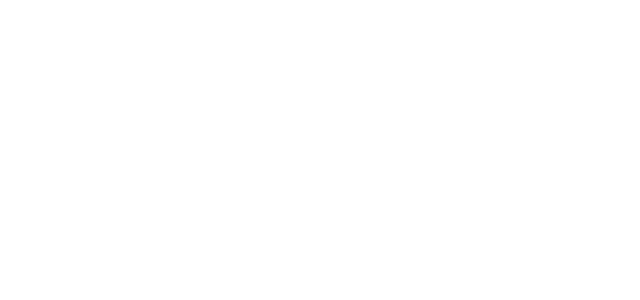
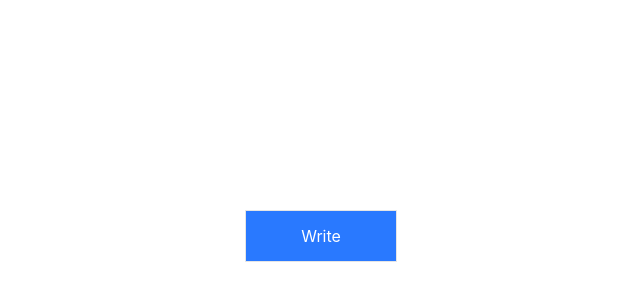
Before and after one commit to okpalaChidiebere/reactnd-mastering-web-animations, a React (Create React App) app: page /evolvingWriteButton in a window 1280 px wide. Before the commit this address had no page. Shown: the part 164-464 px from the top of the page, without its empty margins (319-959 px from the left). Built offline with nearby package versions, Linux system fonts and the light colour scheme.

Commit message:
evolving write button

```diff
--- a/package.json
+++ b/package.json
@@ -8,6 +8,7 @@
     "@testing-library/user-event": "^13.5.0",
     "react": "^18.2.0",
     "react-dom": "^18.2.0",
+    "react-icons": "^4.9.0",
     "react-router-dom": "^6.11.2",
     "react-scripts": "5.0.1",
     "web-vitals": "^2.1.4"
--- a/src/App.js
+++ b/src/App.js
@@ -1,5 +1,11 @@
-import { BrowserRouter as Router, Route, Routes } from "react-router-dom";
+import {
+  BrowserRouter as Router,
+  Route,
+  Routes,
+  Navigate,
+} from "react-router-dom";
 import Home from "./components/Home";
+import EvolvingWriteButton from "./components/EvolvingWriteButton";
 import styles from "./css/App.module.css";
 
 function App() {
@@ -8,7 +14,12 @@
       <div className={styles.App}>
         <Routes>
           {/* <Route element={Layout}> */}
-          <Route path="/" element={<Home />} />
+          <Route path="/" element={<Navigate to="/evolvingWriteButton" />} />
+          <Route path="home" element={<Home />} />
+          <Route
+            path="/evolvingWriteButton"
+            element={<EvolvingWriteButton />}
+          />
           {/* </Route> */}
         </Routes>
       </div>
--- /dev/null
+++ b/src/components/EvolvingWriteButton.js
@@ -0,0 +1,179 @@
+import { useCallback, useEffect, useRef, useState } from "react";
+import { FaCaretSquareDown } from "react-icons/fa";
+import {
+  MdFormatBold,
+  MdFormatListBulleted,
+  MdFormatListNumbered,
+  MdFormatItalic,
+  MdFormatUnderlined,
+  MdInsertPhoto,
+  MdLink,
+} from "react-icons/md"; // https://react-icons.github.io/react-icons/icons?name=md
+import styles from "../css/styles.module.css";
+
+const config = {
+  duration: 290,
+  fill: "both",
+  easing: "cubic-bezier(.53,.57,.04,.97)",
+};
+
+export default function EvolvingWriteButton() {
+  const editorWrapRef = useRef(null);
+  const editorToolBarRef = useRef(null);
+  const editorTextAreaRef = useRef(null);
+  const editorButtonRef = useRef(null);
+  const inputRef = useRef(null);
+
+  const editorWrapAnimation = useRef(null);
+  const editorToolBarAnimation = useRef(null);
+  const editorTextAreaAnimation = useRef(null);
+  const editorButtonAnimation = useRef(null);
+
+  const [state, setState] = useState({ open: false });
+  const {
+    absoluteFill,
+    bar,
+    buttonText,
+    center,
+    container,
+    editor,
+    rightInnerBar,
+    toolbar,
+    lowerView,
+    input,
+  } = styles;
+
+  const toggleTransform = useCallback(async () => {
+    if (state.open === false) {
+      editorWrapAnimation.current?.updatePlaybackRate(1);
+      editorToolBarAnimation.current?.updatePlaybackRate(1);
+      editorTextAreaAnimation.current?.updatePlaybackRate(1);
+      editorButtonAnimation.current?.updatePlaybackRate(1);
+
+      await Promise.all([
+        editorWrapAnimation.current?.ready,
+        editorToolBarAnimation.current?.ready,
+        editorTextAreaAnimation.current?.ready,
+        editorButtonAnimation.current?.ready,
+      ]);
+
+      editorWrapAnimation.current?.play();
+      editorToolBarAnimation.current?.play();
+      editorTextAreaAnimation.current?.play();
+      editorButtonAnimation.current?.play();
+    } else {
+      editorWrapAnimation.current?.reverse();
+      editorToolBarAnimation.current?.reverse();
+      editorTextAreaAnimation.current?.reverse();
+      editorButtonAnimation.current?.reverse();
+    }
+
+    await Promise.all([
+      editorWrapAnimation.current?.finished,
+      editorToolBarAnimation.current?.finished,
+      editorTextAreaAnimation.current?.finished,
+      editorButtonAnimation.current?.finished,
+    ]);
+
+    state.open
+      ? inputRef.current.blur() //here we are heading towards not opening the editor, so we blur out the keyboard
+      : inputRef.current.focus();
+
+    setState((state) => ({
+      open: !state.open,
+    }));
+  }, [state.open]);
+
+  useEffect(() => {
+    editorWrapAnimation.current = new Animation(
+      new KeyframeEffect(
+        editorWrapRef.current,
+        {
+          width: ["12%", "90%", "90%"], // we want the editor to be at full width at half of the animation
+          offset: [0, 0.5, 1],
+        },
+        config
+      ),
+      document.timeline
+    );
+
+    editorToolBarAnimation.current = new Animation(
+      new KeyframeEffect(
+        editorToolBarRef.current,
+        {
+          opacity: [0, 1, 1], // after half of the animation, we want the toolbar visible
+          offset: [0, 0.5, 1],
+        },
+        config
+      ),
+      document.timeline
+    );
+
+    editorTextAreaAnimation.current = new Animation(
+      new KeyframeEffect(
+        editorTextAreaRef.current,
+        {
+          height: ["0px", "0px", "150px"],
+          opacity: [0, 0.7, 1],
+          offset: [0, 0.7, 1],
+        },
+        config
+      ),
+      document.timeline
+    );
+
+    editorButtonAnimation.current = new Animation(
+      new KeyframeEffect(
+        editorButtonRef.current,
+        { opacity: [1, 0, 0], offset: [0, 0.5, 1] },
+        config
+      ),
+      document.timeline
+    );
+  }, []);
+
+  return (
+    <div className={container}>
+      {
+        <div ref={editorWrapRef} className={editor}>
+          <div className={bar}>
+            <div ref={editorToolBarRef} className={toolbar}>
+              <MdFormatBold color="#FFF" size={30} />
+              <MdFormatItalic color="#FFF" size={30} />
+              <MdFormatUnderlined color="#FFF" size={30} />
+              <MdFormatListBulleted color="#FFF" size={30} />
+              <MdFormatListNumbered color="#FFF" size={30} />
+              <div className={rightInnerBar}>
+                <MdLink color="#FFF" size={30} />
+                <MdInsertPhoto color="#FFF" size={30} />
+                <FaCaretSquareDown color="#FFF" size={30} />
+              </div>
+            </div>
+
+            {/** this button will stay in the center and the toolbar grow or shrink in width */}
+            <div
+              ref={editorButtonRef}
+              className={[absoluteFill, center].join(" ")}
+              style={{
+                pointerEvents: state.open ? "none" : "auto",
+                cursor: "pointer",
+              }}
+              onClick={toggleTransform}
+            >
+              <span className={buttonText}>Write</span>
+            </div>
+          </div>
+
+          <div ref={editorTextAreaRef} className={lowerView}>
+            <textarea
+              placeholder="Start writing ... "
+              // we use absoluteFill for the input so that the input can grow or shrink as we animate the wrapper div
+              className={[absoluteFill, input].join(" ")}
+              ref={inputRef}
+            />
+          </div>
+        </div>
+      }
+    </div>
+  );
+}
--- /dev/null
+++ b/src/css/styles.module.css
@@ -0,0 +1,87 @@
+.container {
+  flex: 1;
+  min-height: 100vh;
+  display: flex;
+  flex-direction: column;
+  justify-content: center;
+  align-items: center;
+  overflow: hidden;
+}
+
+.absoluteFill {
+  position: absolute;
+  left: 0;
+  right: 0;
+  top: 0;
+  bottom: 0;
+}
+
+.center {
+  display: flex;
+  align-items: center;
+  justify-content: center;
+}
+
+.buttonText {
+  color: #fff;
+}
+
+.editor {
+  position: relative;
+  border-style: solid;
+  border-width: 1px;
+  border-color: rgba(0, 0, 0, 0.1);
+  /* properties to be animated */
+  width: 12%;
+}
+
+.bar {
+  position: relative;
+  display: flex;
+  background-color: #2979ff;
+  height: 50px;
+  justify-content: center;
+}
+
+.toolbar {
+  display: flex;
+  flex-direction: row;
+  padding: 0px 10px;
+  align-items: center;
+  justify-content: flex-start;
+  overflow: hidden;
+  flex: 1;
+  /* properties to be animated */
+  opacity: 0;
+}
+
+.rightInnerBar {
+  display: flex;
+  flex-direction: row;
+  align-items: center;
+  flex: 1;
+  justify-content: flex-end;
+}
+
+.lowerView {
+  position: relative;
+  overflow: hidden;
+  /* properties to be animated */
+  height: 0px;
+}
+
+.input {
+  padding: 10px;
+  font-size: 20px;
+  border: none;
+}
+
+.input:focus {
+  outline: none;
+}
+
+.close {
+  color: #2979ff;
+  margin-top: 10px;
+  margin-bottom: 20px;
+}
```
Also changed, not shown: 1 other file (tests, documents, lock files or other folders).
